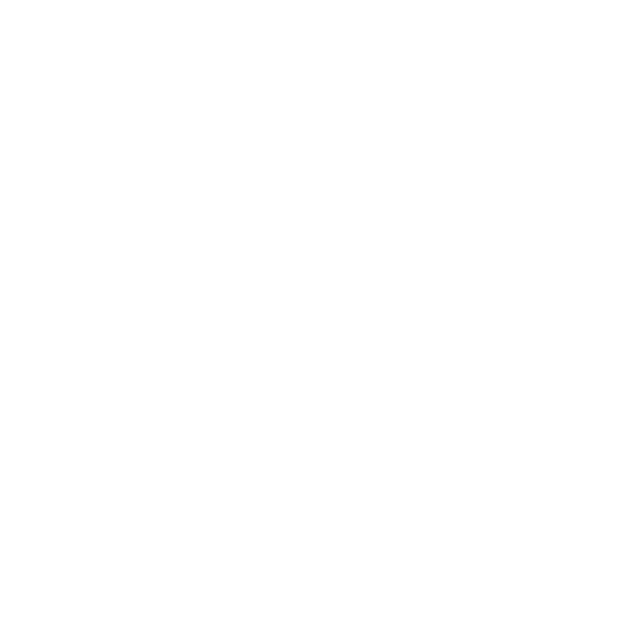
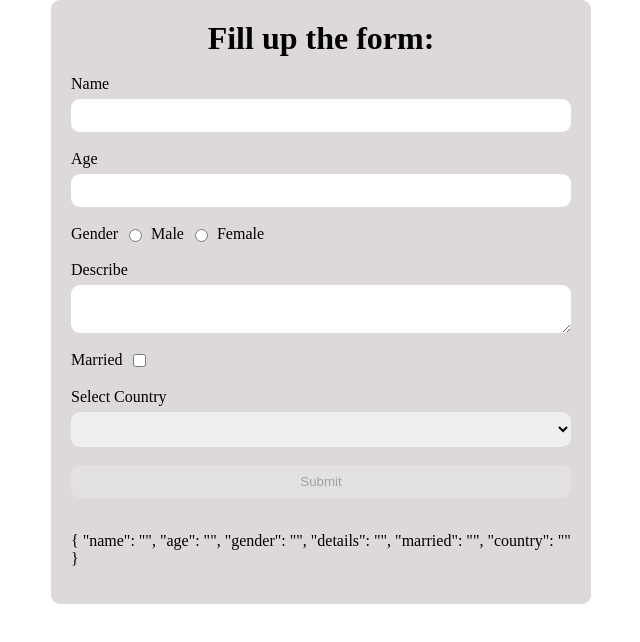
Before and after one commit to sudhansom/driving-test, an Angular app: page /template-form in a window 1280 px wide. Shown: the top 642 px of the page, without its empty margins (319-959 px from the left). Built offline with nearby package versions, Linux system fonts and the light colour scheme.

Commit message:
fix template driven form

```diff
--- a/src/app/views/template-form/template-form.component.html
+++ b/src/app/views/template-form/template-form.component.html
@@ -0,0 +1,28 @@
+<form #form="ngForm" (ngSubmit)="onSubmit(form)">
+  <h1>Fill up the form:</h1>
+  <label>Name
+    <input required ngModel name="name" #name="ngModel" type="text" />
+  </label>
+  <label>Age
+    <input ngModel name="age" #age="ngModel" type="number" />
+  </label>
+  <label class="gender">Gender
+    <input ngModel name="gender" value="male" #gender="ngModel" type="radio" />Male
+    <input ngModel name="gender" value="female" #gender="ngModel" type="radio" />Female
+  </label>
+  <label>Describe
+    <textarea ngModel name="details" #details="ngModel" type="text" ></textarea>
+  </label>
+  <label class="gender">Married
+    <input ngModel name="married" value="Male" #married="ngModel" type="checkbox" />
+  </label>
+  <label class="country">Select Country
+    <select ngModel name="country" value="country" #country="ngModel" type="">
+      <option value=""></option>
+      <option *ngFor="let country of countries" [value]="country">{{country}}</option>
+    </select>
+  </label>
+
+  <button [ngClass]="form.valid?'active':'inactive'" [disabled]="!form.valid" type="submit">Submit</button>
+  <p>{{ form.value | json }}</p>
+</form>
--- a/src/app/views/template-form/template-form.component.scss
+++ b/src/app/views/template-form/template-form.component.scss
@@ -4,11 +4,16 @@
     margin: auto;
     background-color: rgb(222, 217, 217);
     border-radius: 9px;
-    padding: 12px;
+    padding: 20px;
 
     display: flex;
     flex-direction: column;
     gap: 18px;
+
+    h1 {
+      text-align: center;
+      margin: 0;
+    }
 
     label {
       display: flex;
@@ -16,7 +21,7 @@
       gap: 6px;
     }
 
-    input, button {
+    input, button, textarea, select {
       padding: 9px;
       border: none;
       border-radius: 9px;
@@ -27,18 +32,15 @@
         flex-direction: row;
       }
     }
-    .more-options {
-      margin: 0;
-      text-align: center;
-      cursor: pointer;
-      &:hover {
-        color: green;
-      }
+
+    .gender {
+      display: flex;
+      flex-direction: row;
     }
 
-    button {
+
+    .active {
       cursor: pointer;
-      margin: 12px 0 ;
       transition: all .6s ease-in-out;
       &:hover {
         background-color: rgb(183, 174, 174);
--- a/src/app/views/template-form/template-form.component.ts
+++ b/src/app/views/template-form/template-form.component.ts
@@ -9,5 +9,12 @@
   //changeDetection: ChangeDetectionStrategy.OnPush,
 })
 export class TemplateFormComponent  {
+  name='sudhan';
 
+  countries = ['Nepal', 'Denmark', 'England', 'Norway', 'USA'];
+
+  onSubmit(form: any){
+    console.log(form.value);
+    form.reset();
+  }
 }
```
